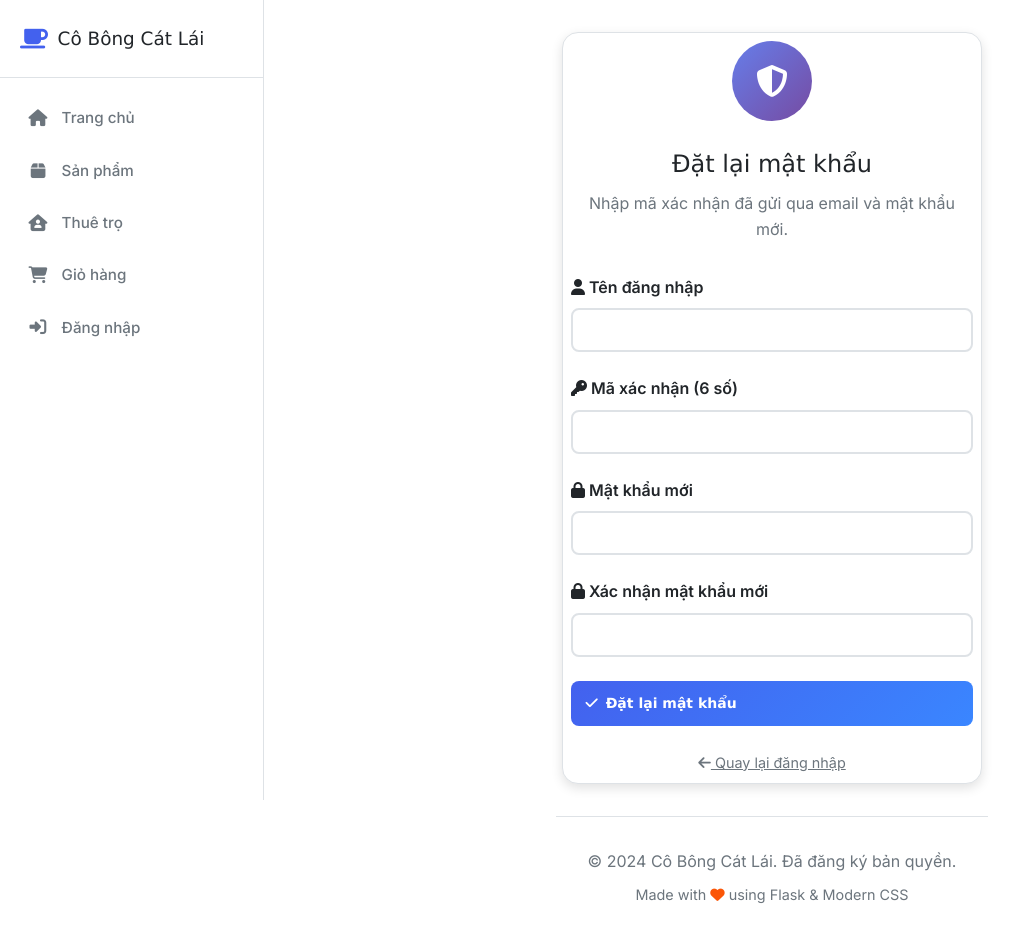
After one commit to nghuuhieu1903/quan-co-bong, a Flask app: page /admin/reset_password in a window 1280 px wide. The commit adds this page. Shown: the whole page, without its empty margins (0-1031 px from the left). Run offline with Flask 3, Linux system fonts and the light colour scheme; some web fonts are replaced.

Commit message:
Add admin password self-service, recovery, and session policy changes
- Remove the hardcoded default-password hint from the public admin
  login page (was displaying "admin / admin" to anyone).
- Any logged-in admin can change their own password.
- Super Admin can recover access via a 6-digit email code sent to a
  configured recovery address (SMTP settings via .env; defaults to
  hhieu193@gmail.com).
- Super Admin can reset any Admin/Manager/Customer's password directly
  from the account management page.
- Customer sessions are now permanent (stay logged in); admin sessions
  are not (always require a fresh login), per requested behavior.

```diff
--- a/app.py
+++ b/app.py
@@ -7,8 +7,11 @@ import qrcode
 import io
 import base64
 import json
-from datetime import datetime
+from datetime import datetime, timedelta
 import os
+import secrets
+import smtplib
+from email.mime.text import MIMEText
 import openpyxl
 from openpyxl.styles import Font, Alignment, PatternFill, Border, Side
 import threading
@@ -92,6 +95,38 @@ app.config['SQLALCHEMY_TRACK_MODIFICATIONS'] = False
 app.config['SESSION_TYPE'] = 'filesystem'
 app.config['UPLOAD_FOLDER'] = 'static/images'
 app.config['MAX_CONTENT_LENGTH'] = 16 * 1024 * 1024  # 16MB max file size
+# Customers stay logged in across visits; admins do not (see admin_authenticate /
+# customer_authenticate - only the customer session is marked permanent).
+app.config['PERMANENT_SESSION_LIFETIME'] = timedelta(days=30)
+
+# SMTP settings for the super-admin password recovery email. Configure these
+# via environment variables (.env) on the server; nothing is sent if
+# SMTP_USER/SMTP_PASSWORD aren't set.
+SMTP_HOST = os.environ.get('SMTP_HOST', 'smtp.gmail.com')
+SMTP_PORT = int(os.environ.get('SMTP_PORT', '587'))
+SMTP_USER = os.environ.get('SMTP_USER')
+SMTP_PASSWORD = os.environ.get('SMTP_PASSWORD')
+SUPER_ADMIN_RECOVERY_EMAIL = os.environ.get('SUPER_ADMIN_RECOVERY_EMAIL', 'hhieu193@gmail.com')
+
+def send_email(to_email, subject, body):
+    """Sends a plain-text email via SMTP. Returns True on success, False
+    (and prints the error) if SMTP isn't configured or sending fails."""
+    if not SMTP_USER or not SMTP_PASSWORD:
+        print(f"SMTP not configured - would have sent to {to_email}: {subject}")
+        return False
+    try:
+        msg = MIMEText(body, 'plain', 'utf-8')
+        msg['Subject'] = subject
+        msg['From'] = SMTP_USER
+        msg['To'] = to_email
+        with smtplib.SMTP(SMTP_HOST, SMTP_PORT) as server:
+            server.starttls()
+            server.login(SMTP_USER, SMTP_PASSWORD)
+            server.sendmail(SMTP_USER, [to_email], msg.as_string())
+        return True
+    except Exception as e:
+        print(f"Failed to send email to {to_email}: {e}")
+        return False
 
 # Laptop Speaker Configuration
 class LaptopSpeaker:
@@ -899,6 +934,8 @@ class Admin(db.Model):
     username = db.Column(db.String(50), unique=True, nullable=False)
     password = db.Column(db.String(255), nullable=False)
     role = db.Column(db.String(20), default='admin', nullable=False)  # 'super_admin' or 'admin'
+    reset_code_hash = db.Column(db.String(255))
+    reset_code_expiry = db.Column(db.DateTime)
 
     def __init__(self, **kwargs):
         super().__init__(**kwargs)
@@ -1346,7 +1383,9 @@ def admin_authenticate():
         session['admin_logged_in'] = True
         session['admin_username'] = username
         session['admin_role'] = admin.role
-        session.permanent = True  # Make session permanent
+        # Deliberately NOT permanent: admins must log in again every time
+        # they open a new browser session (unlike customers).
+        session.permanent = False
         return redirect(url_for('admin_dashboard'))
     else:
         flash('Thông tin đăng nhập không hợp lệ', 'error')
@@ -1415,6 +1454,99 @@ def admin_logout():
     session.pop('admin_logged_in', None)
     session.pop('admin_username', None)
     session.pop('admin_role', None)
+    return redirect(url_for('admin_login'))
+
+@app.route('/admin/change_password', methods=['GET'])
+@admin_required
+def admin_change_password():
+    return render_template('admin_change_password.html')
+
+@app.route('/admin/change_password', methods=['POST'])
+@admin_required
+def admin_change_password_submit():
+    current_password = request.form.get('current_password', '')
+    new_password = request.form.get('new_password', '')
+    confirm_password = request.form.get('confirm_password', '')
+
+    admin = Admin.query.filter_by(username=session.get('admin_username')).first_or_404()
+
+    if not check_password_hash(admin.password, current_password):
+        flash('Mật khẩu hiện tại không đúng', 'error')
+        return redirect(url_for('admin_change_password'))
+
+    if len(new_password) < 6:
+        flash('Mật khẩu mới phải có ít nhất 6 ký tự', 'error')
+        return redirect(url_for('admin_change_password'))
+
+    if new_password != confirm_password:
+        flash('Xác nhận mật khẩu không khớp', 'error')
+        return redirect(url_for('admin_change_password'))
+
+    admin.password = generate_password_hash(new_password)
+    db.session.commit()
+    flash('Đã đổi mật khẩu thành công', 'success')
+    return redirect(url_for('admin_dashboard'))
+
+@app.route('/admin/forgot_password', methods=['GET'])
+def admin_forgot_password():
+    return render_template('admin_forgot_password.html')
+
+@app.route('/admin/forgot_password', methods=['POST'])
+def admin_forgot_password_submit():
+    username = request.form.get('username', '').strip()
+    admin = Admin.query.filter_by(username=username, role='super_admin').first()
+
+    # Always show the same message regardless of whether the account exists,
+    # so this form can't be used to discover valid super_admin usernames.
+    generic_message = 'Nếu tài khoản Super Admin tồn tại, mã xác nhận đã được gửi qua email khôi phục.'
+
+    if admin:
+        code = f"{secrets.randbelow(1000000):06d}"
+        admin.reset_code_hash = generate_password_hash(code)
+        admin.reset_code_expiry = datetime.utcnow() + timedelta(minutes=15)
+        db.session.commit()
+        send_email(
+            SUPER_ADMIN_RECOVERY_EMAIL,
+            'Mã khôi phục mật khẩu Super Admin - Cô Bông Cát Lái',
+            f'Mã xác nhận khôi phục mật khẩu cho tài khoản "{username}" là: {code}\n\n'
+            f'Mã có hiệu lực trong 15 phút. Nếu bạn không yêu cầu, hãy bỏ qua email này.'
+        )
+
+    flash(generic_message, 'success')
+    return redirect(url_for('admin_reset_password', username=username))
+
+@app.route('/admin/reset_password', methods=['GET'])
+def admin_reset_password():
+    return render_template('admin_reset_password.html', username=request.args.get('username', ''))
+
+@app.route('/admin/reset_password', methods=['POST'])
+def admin_reset_password_submit():
+    username = request.form.get('username', '').strip()
+    code = request.form.get('code', '').strip()
+    new_password = request.form.get('new_password', '')
+    confirm_password = request.form.get('confirm_password', '')
+
+    admin = Admin.query.filter_by(username=username, role='super_admin').first()
+
+    if (not admin or not admin.reset_code_hash or not admin.reset_code_expiry
+            or datetime.utcnow() > admin.reset_code_expiry
+            or not check_password_hash(admin.reset_code_hash, code)):
+        flash('Mã xác nhận không đúng hoặc đã hết hạn', 'error')
+        return redirect(url_for('admin_reset_password', username=username))
+
+    if len(new_password) < 6:
+        flash('Mật khẩu mới phải có ít nhất 6 ký tự', 'error')
+        return redirect(url_for('admin_reset_password', username=username))
+
+    if new_password != confirm_password:
+        flash('Xác nhận mật khẩu không khớp', 'error')
+        return redirect(url_for('admin_reset_password', username=username))
+
+    admin.password = generate_password_hash(new_password)
+    admin.reset_code_hash = None
+    admin.reset_code_expiry = None
+    db.session.commit()
+    flash('Đã đặt lại mật khẩu thành công, hãy đăng nhập lại', 'success')
     return redirect(url_for('admin_login'))
 
 @app.route('/admin/rooms')
@@ -2144,6 +2276,8 @@ def customer_authenticate():
         session['customer_id'] = customer.id
         session['customer_name'] = customer.full_name
         session['customer_role'] = customer.role
+        # Customers stay logged in across visits (permanent session).
+        session.permanent = True
         flash('Đăng nhập thành công!', 'success')
         return redirect(url_for('customer_home'))
     else:
@@ -2436,6 +2570,32 @@ def admin_accounts_change_role(admin_id):
     flash(f'Đã đổi quyền của "{target.username}" thành {new_role}', 'success')
     return redirect(url_for('admin_accounts'))
 
+@app.route('/admin/accounts/<int:admin_id>/reset_password', methods=['POST'])
+@super_admin_required
+def admin_accounts_reset_admin_password(admin_id):
+    target = Admin.query.get_or_404(admin_id)
+    new_password = request.form.get('new_password', '')
+    if len(new_password) < 6:
+        flash('Mật khẩu mới phải có ít nhất 6 ký tự', 'error')
+        return redirect(url_for('admin_accounts'))
+    target.password = generate_password_hash(new_password)
+    db.session.commit()
+    flash(f'Đã đặt lại mật khẩu cho "{target.username}"', 'success')
+    return redirect(url_for('admin_accounts'))
+
+@app.route('/admin/accounts/<int:customer_id>/reset_customer_password', methods=['POST'])
+@super_admin_required
+def admin_accounts_reset_customer_password(customer_id):
+    target = Customer.query.get_or_404(customer_id)
+    new_password = request.form.get('new_password', '')
+    if len(new_password) < 6:
+        flash('Mật khẩu mới phải có ít nhất 6 ký tự', 'error')
+        return redirect(url_for('admin_accounts'))
+    target.password = generate_password_hash(new_password)
+    db.session.commit()
+    flash(f'Đã đặt lại mật khẩu cho "{target.username}"', 'success')
+    return redirect(url_for('admin_accounts'))
+
 @app.route('/admin/accounts/<int:admin_id>/delete_admin', methods=['POST'])
 @super_admin_required
 def admin_accounts_delete_admin(admin_id):
@@ -2475,6 +2635,8 @@ with app.app_context():
         ensure_column('room', 'price_unit', "ALTER TABLE room ADD COLUMN price_unit VARCHAR(50) DEFAULT 'giờ'")
         ensure_column('admin', 'role', "ALTER TABLE admin ADD COLUMN role VARCHAR(20) NOT NULL DEFAULT 'admin'")
         ensure_column('customer', 'role', "ALTER TABLE customer ADD COLUMN role VARCHAR(20) NOT NULL DEFAULT 'customer'")
+        ensure_column('admin', 'reset_code_hash', "ALTER TABLE admin ADD COLUMN reset_code_hash VARCHAR(255)")
+        ensure_column('admin', 'reset_code_expiry', "ALTER TABLE admin ADD COLUMN reset_code_expiry DATETIME")
         populate_default_basic_costs()
 
         # Create default admin if not exists
--- a/templates/admin_base.html
+++ b/templates/admin_base.html
@@ -358,6 +358,9 @@
             </nav>
 
             <div class="sidebar-footer">
+                <a href="{{ url_for('admin_change_password') }}" class="sidebar-link {% if request.endpoint == 'admin_change_password' %}active{% endif %}">
+                    <i class="fas fa-key"></i> Đổi mật khẩu
+                </a>
                 <a href="{{ url_for('admin_logout') }}" class="sidebar-link sidebar-link-logout">
                     <i class="fas fa-sign-out-alt"></i> Đăng xuất
                 </a>
--- /dev/null
+++ b/templates/admin_reset_password.html
@@ -0,0 +1,45 @@
+{% extends "modern_base.html" %}
+
+{% block title %}Đặt lại mật khẩu - Cô Bông Cát Lái{% endblock %}
+
+{% block content %}
+<div style="display: flex; align-items: center; justify-content: center; min-height: calc(100vh - 200px); margin: -2rem;">
+    <div class="card fade-in" style="max-width: 420px; width: 100%; margin: 2rem;">
+        <div style="text-align: center; margin-bottom: 2rem;">
+            <div style="background: var(--gradient-primary); width: 80px; height: 80px; border-radius: 50%; display: flex; align-items: center; justify-content: center; margin: 0 auto 1.5rem;">
+                <i class="fas fa-shield-alt" style="font-size: 2rem; color: white;"></i>
+            </div>
+            <h2 style="margin: 0; color: var(--text-primary); font-size: 1.5rem;">Đặt lại mật khẩu</h2>
+            <p style="color: var(--text-secondary); margin-top: 0.5rem;">Nhập mã xác nhận đã gửi qua email và mật khẩu mới.</p>
+        </div>
+
+        <form method="POST" action="{{ url_for('admin_reset_password_submit') }}">
+            <div class="form-group">
+                <label class="form-label"><i class="fas fa-user"></i> Tên đăng nhập</label>
+                <input type="text" name="username" class="form-control" value="{{ username }}" required>
+            </div>
+            <div class="form-group">
+                <label class="form-label"><i class="fas fa-key"></i> Mã xác nhận (6 số)</label>
+                <input type="text" name="code" class="form-control" maxlength="6" inputmode="numeric" required>
+            </div>
+            <div class="form-group">
+                <label class="form-label"><i class="fas fa-lock"></i> Mật khẩu mới</label>
+                <input type="password" name="new_password" class="form-control" minlength="6" required>
+            </div>
+            <div class="form-group">
+                <label class="form-label"><i class="fas fa-lock"></i> Xác nhận mật khẩu mới</label>
+                <input type="password" name="confirm_password" class="form-control" minlength="6" required>
+            </div>
+            <button type="submit" class="btn btn-primary" style="width: 100%; padding: 0.9rem;">
+                <i class="fas fa-check"></i> Đặt lại mật khẩu
+            </button>
+        </form>
+
+        <div style="margin-top: 1.5rem; text-align: center;">
+            <a href="{{ url_for('admin_login') }}" style="color: var(--text-secondary); font-size: 0.9rem;">
+                <i class="fas fa-arrow-left"></i> Quay lại đăng nhập
+            </a>
+        </div>
+    </div>
+</div>
+{% endblock %}
```
Also changed, not shown: templates/admin_accounts.html (+31 -0 lines), templates/admin_change_password.html (added, +35 -0 lines), templates/admin_forgot_password.html (added, +35 -0 lines), templates/admin_login.html (+7 -7 lines), 1 other file.
